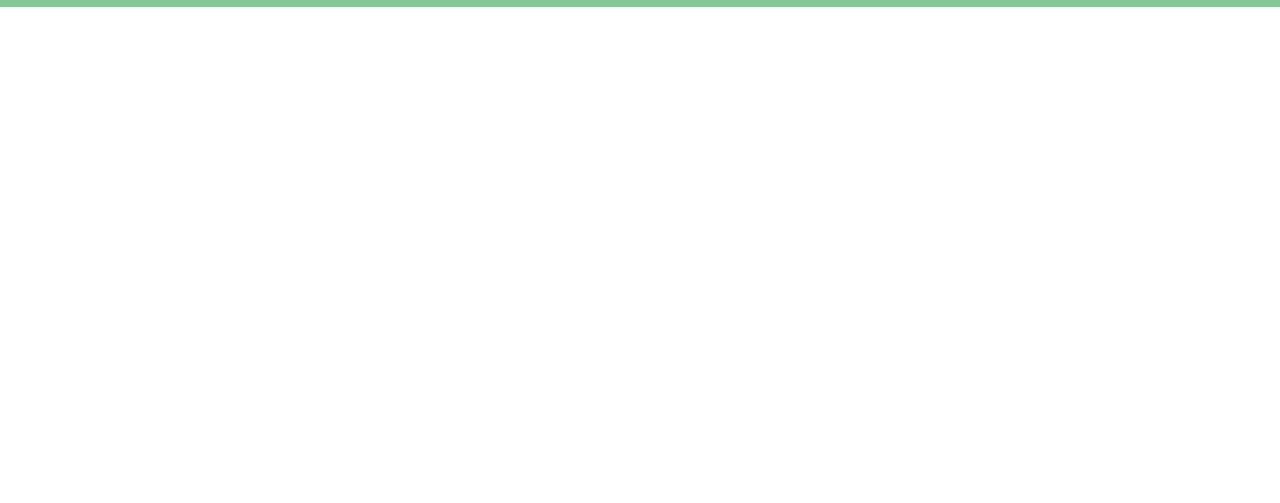
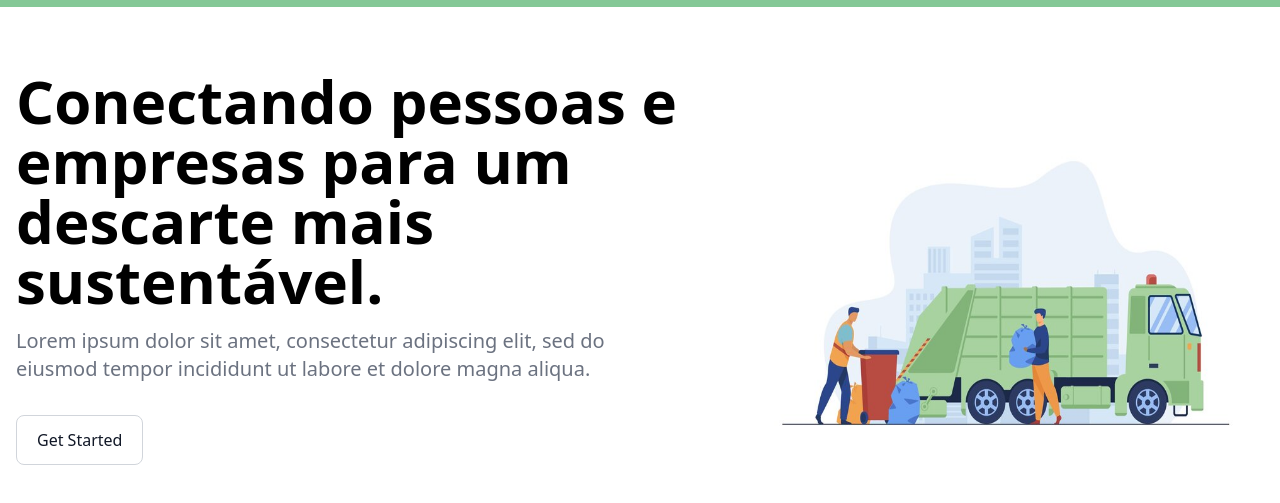
Before and after one commit to lidiagaldino/cyco-frontend, a website: page src/index.html in a window 1280 px wide. Shown: the part 53-556 px from the top of the page. Drawn offline with Linux system fonts and the light colour scheme.

Commit message:
feat: add main section

```diff
--- a/src/index.html
+++ b/src/index.html
@@ -42,5 +42,22 @@
       </div>
   </nav>
   </header>
+
+  <section class="bg-white">
+    <div class="grid py-8 px-4 mx-auto max-w-screen-xl lg:gap-8 xl:gap-0 lg:py-16 lg:grid-cols-12">
+      <div class="place-self-center mr-auto lg:col-span-7">
+          <h1 class="mb-4 max-w-2xl text-4xl font-extrabold leading-none md:text-5xl xl:text-6xl">
+            Conectando pessoas e empresas para um descarte mais sustentável.
+          </h1>
+          <p class="mb-6 max-w-2xl font-light text-gray-500 lg:mb-8 md:text-lg lg:text-xl dark:text-gray-400">Lorem ipsum dolor sit amet, consectetur adipiscing elit, sed do eiusmod tempor incididunt ut labore et dolore magna aliqua. </p>
+          <a href="#" class="inline-flex justify-center items-center py-3 px-5 text-base font-medium text-center text-gray-900 rounded-lg border border-gray-300 hover:bg-gray-100 focus:ring-4 focus:ring-gray-100 ">
+              Get Started
+          </a>
+      </div>
+      <div class="hidden lg:mt-0 lg:col-span-5 lg:flex">
+          <img src="./assets/img/main-section.png" alt="mockup">
+      </div>
+  </div>
+  </section>
 </body>
 </html>
```
Also changed, not shown: src/assets/img/main-section.png (added), src/output.css.
